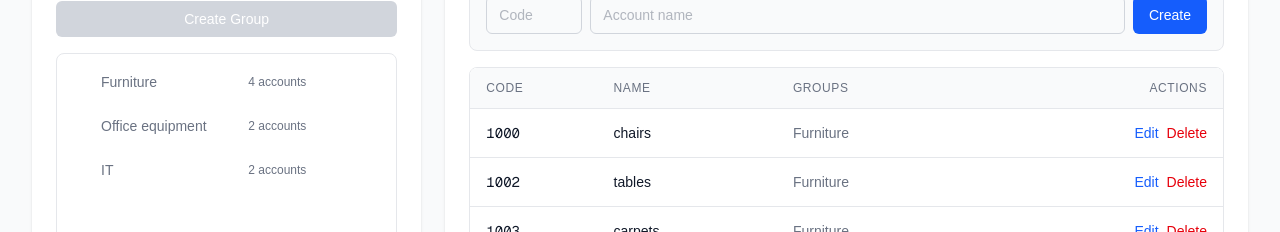
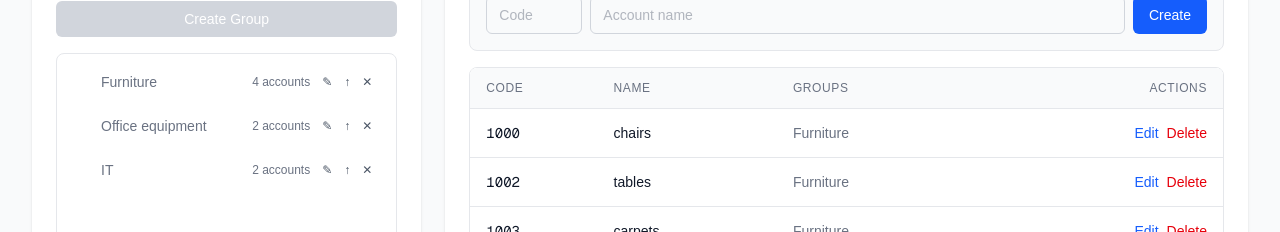
Before and after one commit to Flav-AS/flav_user_interaction, a Next.js app: page /accounts in a window 1280 px wide. Shown: the part 269-501 px from the top of the page. Built offline with nearby package versions, Linux system fonts and the light colour scheme.

Commit message:
Show group actions

```diff
--- a/components/accounts/AccountsTreeView.tsx
+++ b/components/accounts/AccountsTreeView.tsx
@@ -132,25 +132,23 @@ function TreeNode({
         </div>
 
         {/* Actions */}
-        <div className="flex items-center gap-1 opacity-0 group-hover:opacity-100 transition-opacity">
+        <div className="flex items-center gap-1 group-hover:opacity-100 transition-opacity">
           <button
             onClick={(e) => {
               e.stopPropagation();
               setIsEditing(true);
             }}
-            className="p-1 text-gray-700 bg-green-400 hover:text-blue-600 text-xs"
+            className="p-1 text-gray-600 hover:text-blue-600 text-xs"
             title="Rename"
           >
-            <svg xmlns="http://www.w3.org/2000/svg" width="16" height="16" fill="currentColor" className="bi bi-pencil-fill text-gray-700 hover:text-blue-600" viewBox="0 0 16 16">
-              <path d="M12.854.146a.5.5 0 0 0-.707 0L10.5 1.793 14.207 5.5l1.647-1.646a.5.5 0 0 0 0-.708zm.646 6.061L9.793 2.5 3.293 9H3.5a.5.5 0 0 1 .5.5v.5h.5a.5.5 0 0 1 .5.5v.5h.5a.5.5 0 0 1 .5.5v.5h.5a.5.5 0 0 1 .5.5v.207zm-7.468 7.468A.5.5 0 0 1 6 13.5V13h-.5a.5.5 0 0 1-.5-.5V12h-.5a.5.5 0 0 1-.5-.5V11h-.5a.5.5 0 0 1-.5-.5V10h-.5a.5.5 0 0 1-.175-.032l-.179.178a.5.5 0 0 0-.11.168l-2 5a.5.5 0 0 0 .65.65l5-2a.5.5 0 0 0 .168-.11z"/>
-            </svg>
+            ✎
           </button>
           <button
             onClick={(e) => {
               e.stopPropagation();
               setIsEditingParent(!isEditingParent);
             }}
-            className="p-1 text-gray-700 hover:text-green-600 text-xs"
+            className="p-1 text-gray-600 hover:text-green-600 text-xs"
             title="Change parent"
           >
             ↑
@@ -162,10 +160,10 @@ function TreeNode({
                 onDeleteGroup(group.id);
               }
             }}
-            className="p-1 text-gray-700 hover:text-red-600 text-xs"
+            className="p-1 text-gray-600 hover:text-red-600 text-xs"
             title="Delete"
           >
-            X
+            ✕
           </button>
         </div>
       </div>
```
